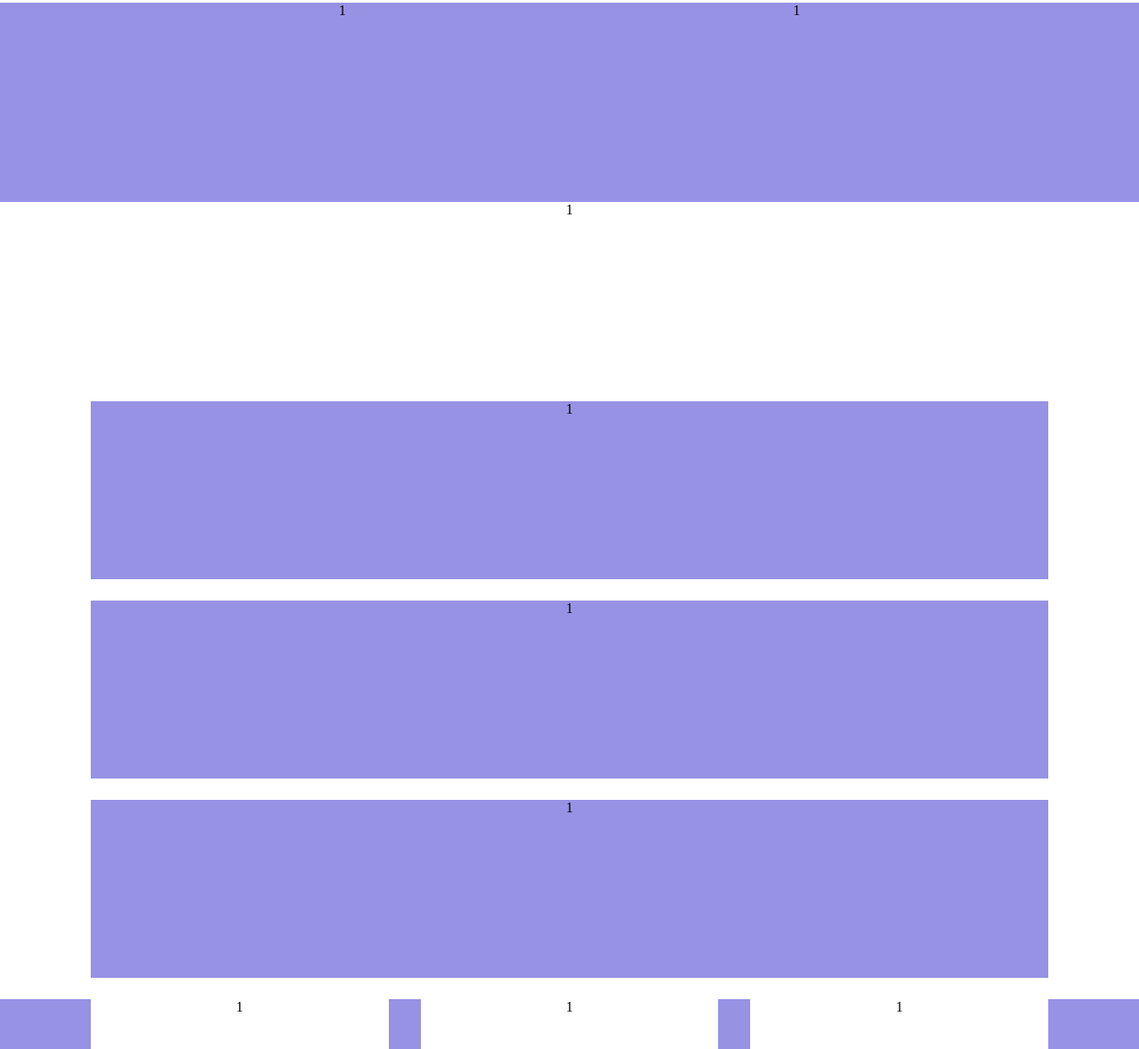
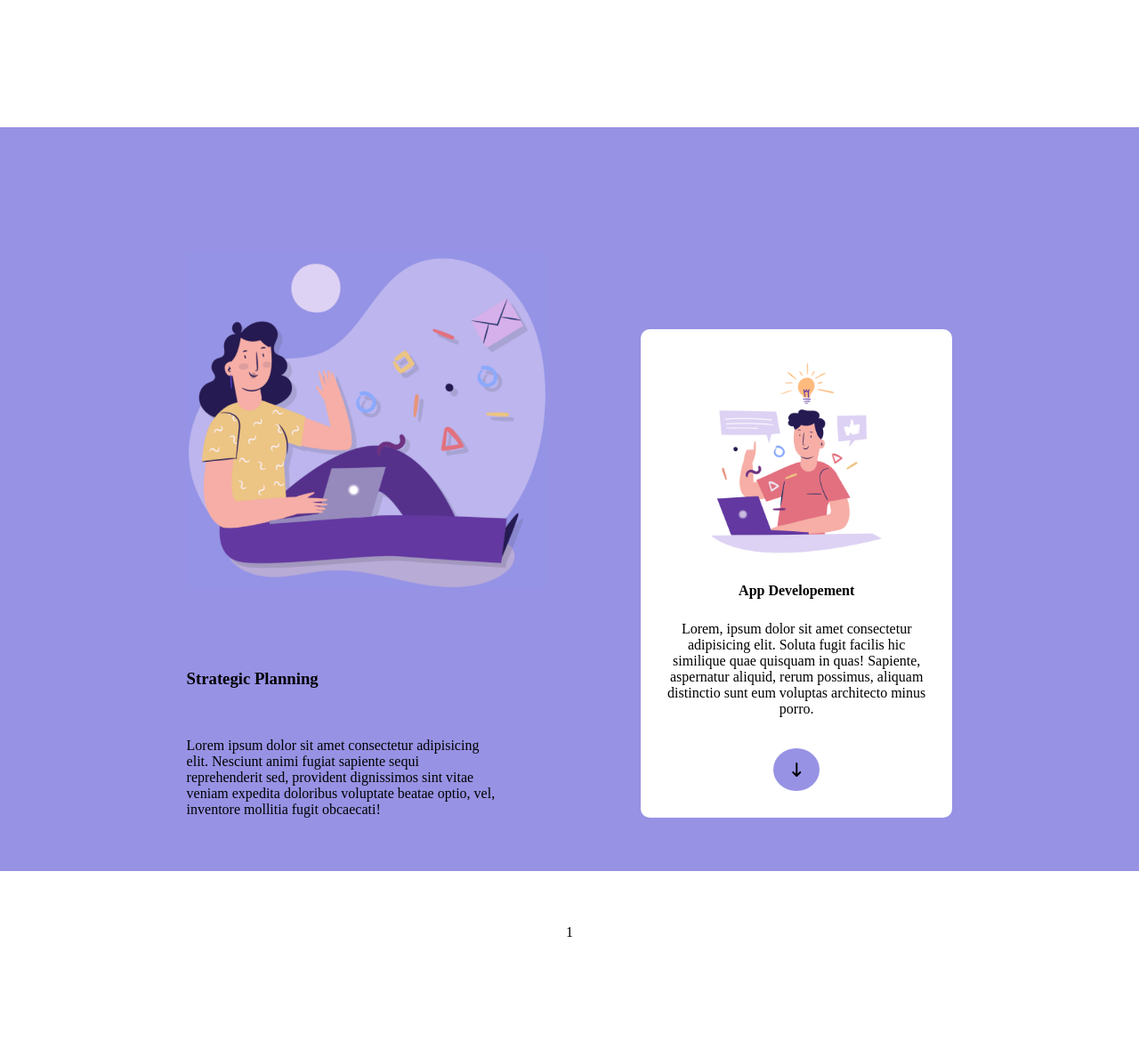
Before and after one commit to Mikel3010/htmlcss-responsive-layout, a plain HTML site: page index.html in a window 1280 px wide. Shown: the part 775-1954 px from the top of the page at 89% size. Drawn offline with Linux system fonts and the light colour scheme.

Commit message:
main strategic

```diff
--- a/css/style.css
+++ b/css/style.css
@@ -122,6 +122,40 @@ header li a{
 #strategic{
     background-color: var(--first-color);
 }
+#strategic .row{
+    align-items: flex-end;
+}
+#strategic img{
+    width: 310px;
+    display: block;
+}
+#strategic h3{
+    padding-top: 5.625rem;
+    padding-bottom: 3.4375rem;
+}
+#strategic h4{
+    padding-top: 1.875rem;
+    padding-bottom: 1.5625rem;
+}
+#strategic i{
+    background-color: var(--first-color);
+    padding: 1rem 1.25rem;
+    border-radius: 50%;
+    margin-bottom: 1.875rem;
+    margin-top: 2.1875rem;
+}
+#strategic div:first-of-type{
+    text-align: left;
+    margin-top: 4.0625rem;
+}
+#strategic div:nth-child(2){
+    background-color: white;
+    border-radius: .625rem;
+    padding-top: 2.1875rem;
+}
+#strategic div:nth-child(2) p{
+    margin: 0 1.5625rem;
+}
 #testimonials .col:not(:first-child){
     background-color: var(--first-color);
 }
@@ -163,6 +197,12 @@ footer{
         align-items: flex-end;
         justify-content: center;
     }
+    #strategic img{
+        width: 690px;
+    }
+    #strategic div:first-of-type{
+        margin-top: 8.75rem;
+    }
     #benefits .col{
         width: calc(100% / 2 - 1.5rem);
     }
@@ -192,6 +232,16 @@ footer{
         width: 80%;
         margin: 0 auto;
     }
+    #strategic .col:first-child img{
+        width: 405px;
+    }
+    #strategic .col:nth-child(2) img{
+        width: 220px;
+        margin: 0 auto;
+    }
+    #strategic div{
+        margin-bottom: 3.75rem;
+    }
     #strategic .col{
         width: calc(100% / 2 - 5rem);
     }
--- a/index.html
+++ b/index.html
@@ -77,10 +77,15 @@
             <div class="container">
                 <div class="row justify-content-between">
                     <div class="col">
-                        <div class="col-debug">1</div>
+                        <img src="./img/planning1.png" alt="planing">
+                        <h3>Strategic Planning</h3>
+                        <p>Lorem ipsum dolor sit amet consectetur adipisicing elit. Nesciunt animi fugiat sapiente sequi reprehenderit sed, provident dignissimos sint vitae veniam expedita doloribus voluptate beatae optio, vel, inventore mollitia fugit obcaecati!</p>
                     </div>
                     <div class="col">
-                        <div class="col-debug">1</div>
+                        <img src="./img/planning2.png" alt="developement">
+                        <h4>App Developement</h4>
+                        <p>Lorem, ipsum dolor sit amet consectetur adipisicing elit. Soluta fugit facilis hic similique quae quisquam in quas! Sapiente, aspernatur aliquid, rerum possimus, aliquam distinctio sunt eum voluptas architecto minus porro.</p>
+                        <i class="fa-solid fa-arrow-down-long"></i>
                     </div>
                 </div>
             </div>
```
